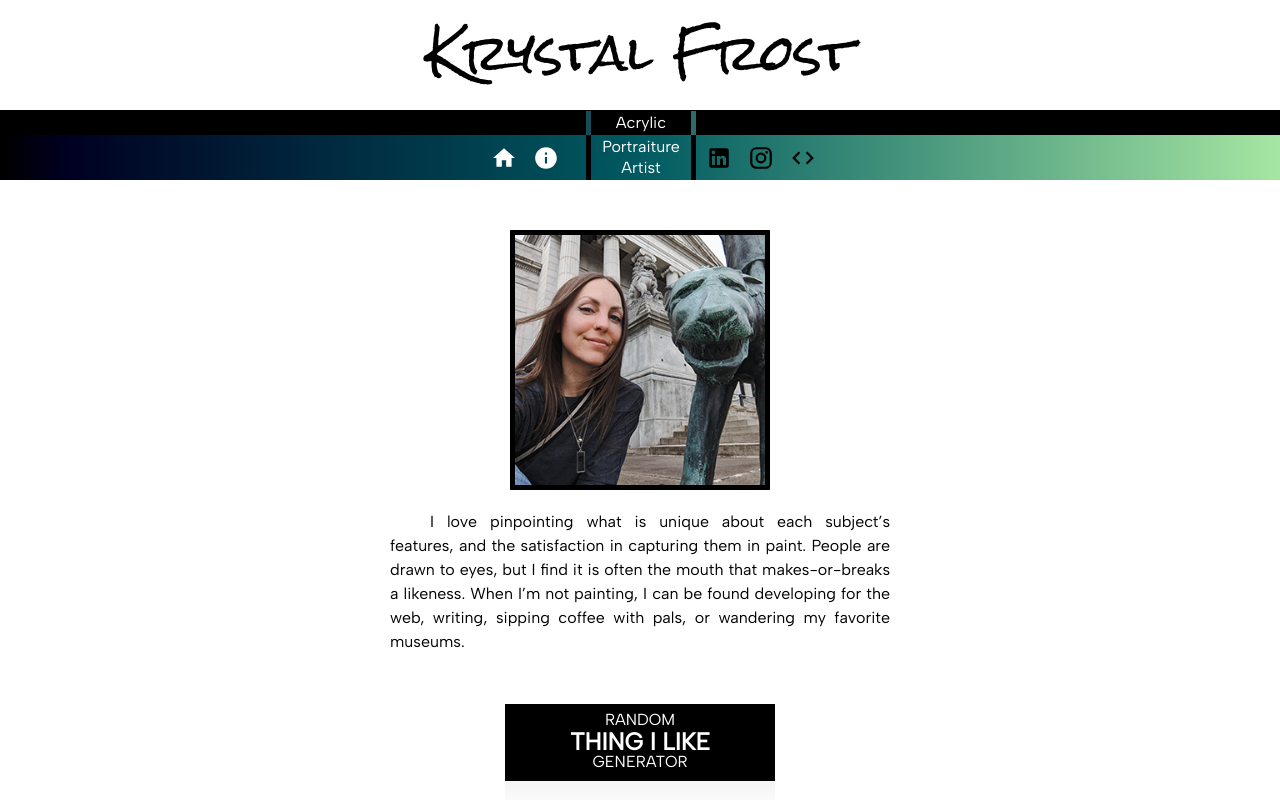
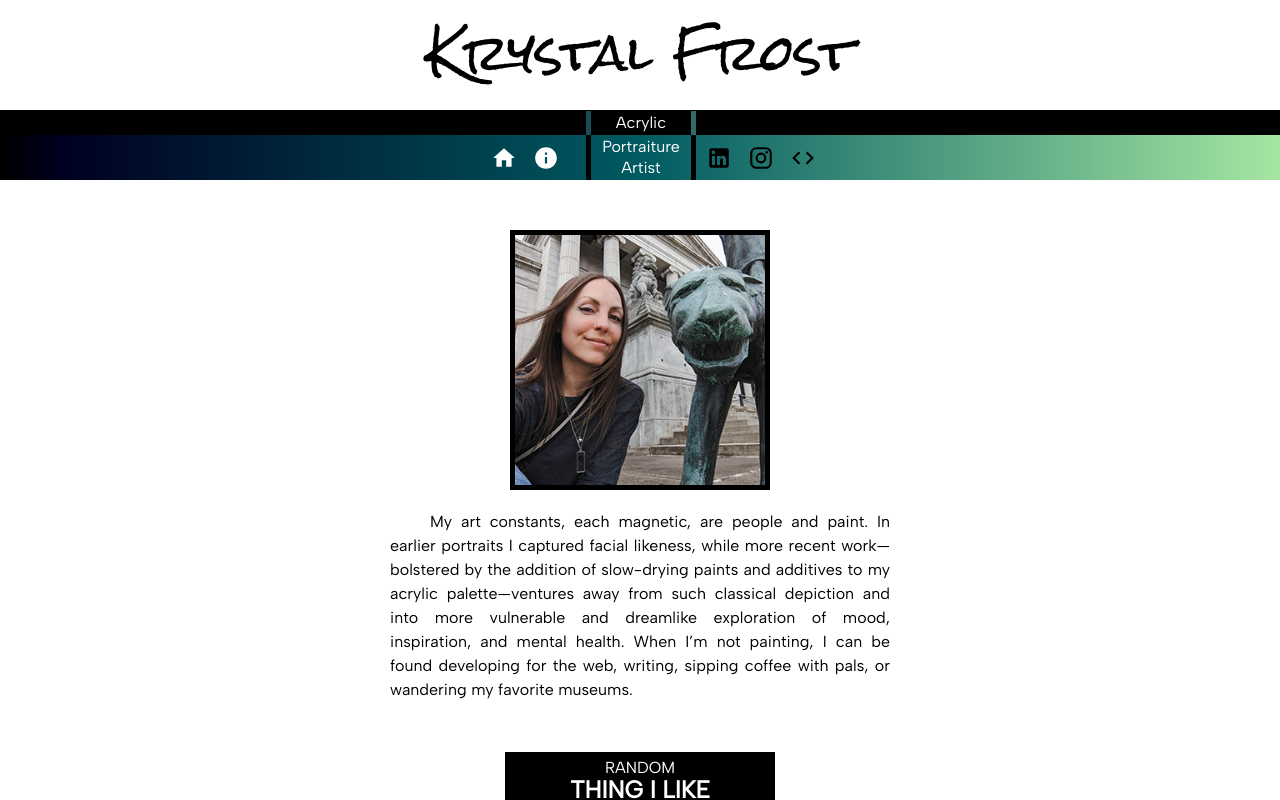
Before and after one commit to librarykrystal/art-portfolio, a React (Create React App) app: page /#/home in a window 1280 px wide. Both pictures are taken after a click on the button 546 px from the left and 157 px from the top of the page. Shown: the top 800 px of the page. Built offline with nearby package versions, Linux system fonts and the light colour scheme; a web font is replaced by a local one.

Commit message:
Updated About.jsx to include new artist statement.

```diff
--- a/src/components/About/About.jsx
+++ b/src/components/About/About.jsx
@@ -44,7 +44,7 @@ function About() {
         <img className="photo" src={selfPhoto}></img>
         <div className="intro">
           <Typography variant="body1" mt={0} mb={0} sx={{ textIndent: "40px", textAlign: "justify"}}gutterBottom>
-          I love pinpointing what is unique about each subject’s features, and the satisfaction in capturing them in paint.  People are drawn to eyes, but I find it is often the mouth that makes-or-breaks a likeness.  When I’m not painting, I can be found developing for the web, writing, sipping coffee with pals, or wandering my favorite museums.
+          My art constants, each magnetic, are people and paint.  In earlier portraits I captured facial likeness, while more recent work—bolstered by the addition of slow-drying paints and additives to my acrylic palette—ventures away from such classical depiction and into more vulnerable and dreamlike exploration of mood, inspiration, and mental health.  When I’m not painting, I can be found developing for the web, writing, sipping coffee with pals, or wandering my favorite museums.
           </Typography>
         </div>
       </div>
```
